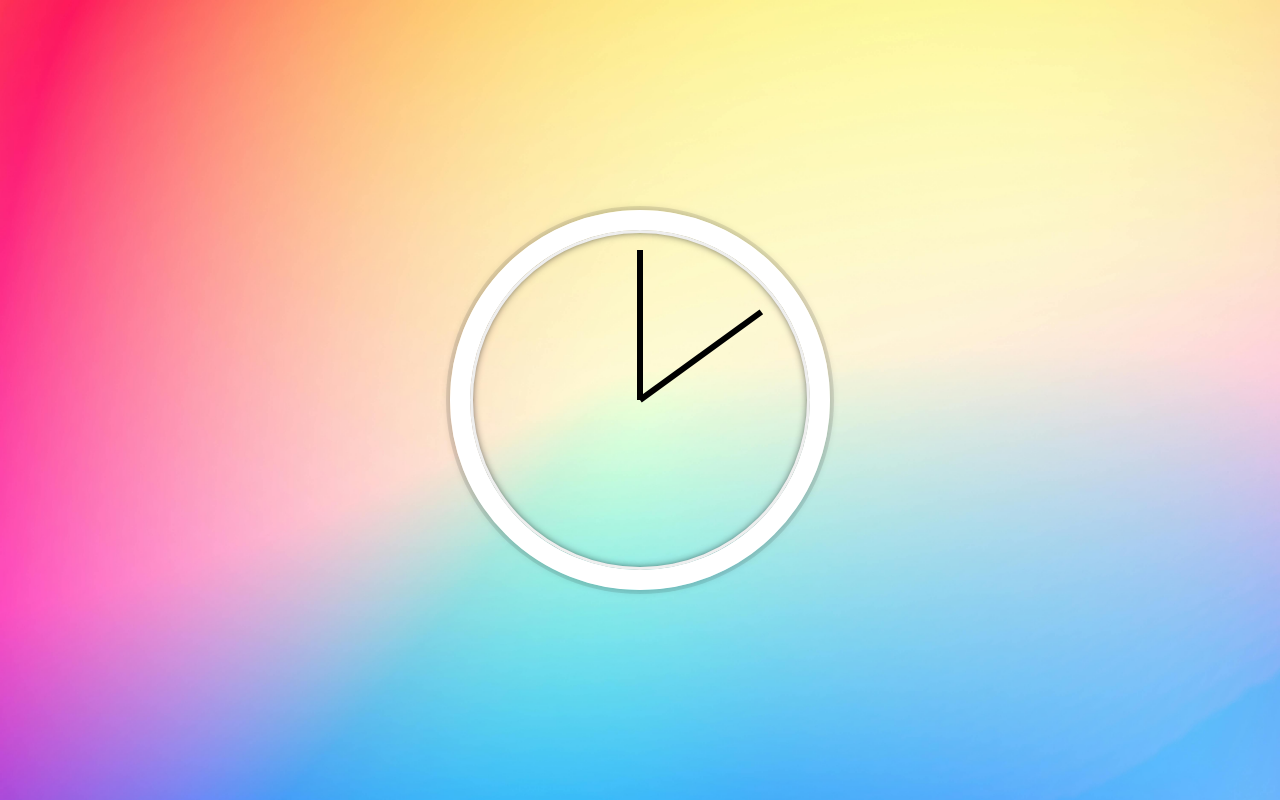
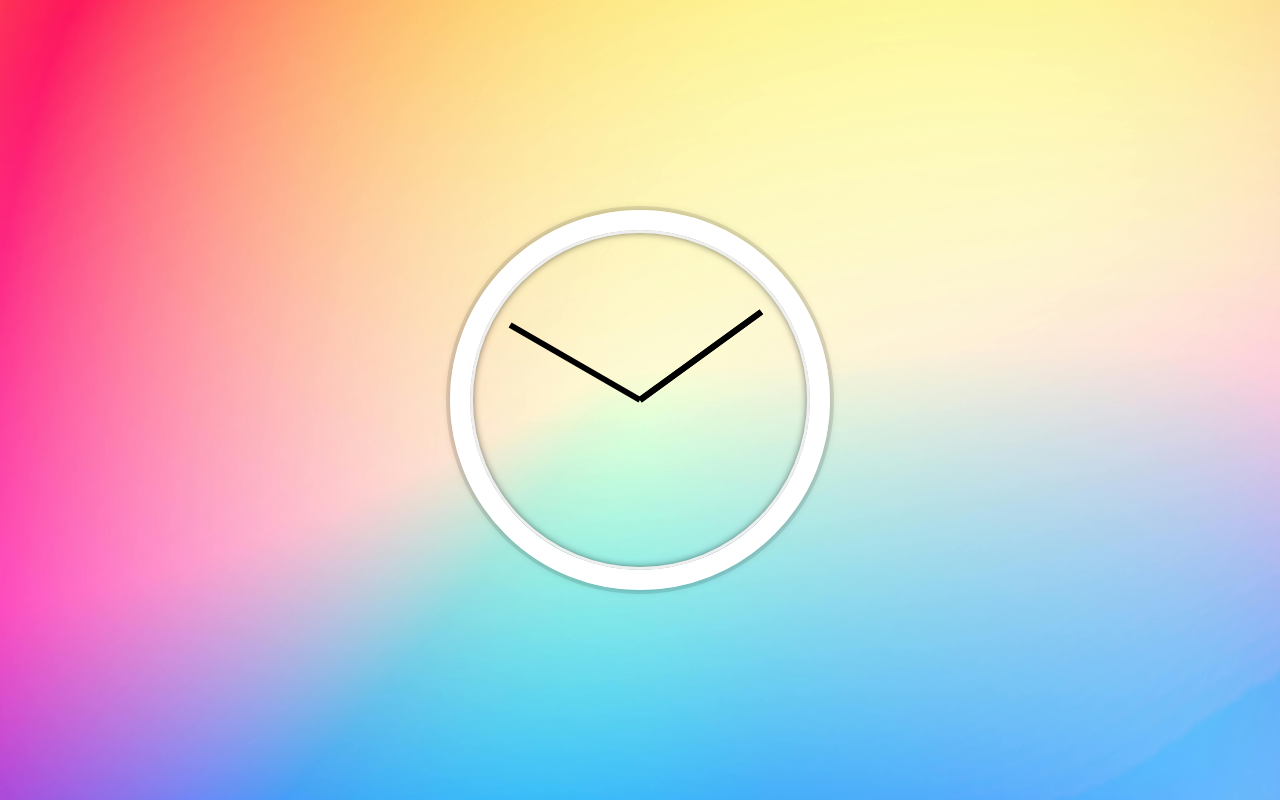
Before and after one commit to tanzim-ikram/JS-Clock, a plain HTML site: page index.html in a window 1280 px wide. Drawn offline with Linux system fonts and the light colour scheme.

Commit message:
Add setDate function
Add minute and hour hand move functionality

```diff
--- a/index.html
+++ b/index.html
@@ -71,17 +71,31 @@
             transition: all 0.05s;
             transition-timing-function: cubic-bezier(0.1, 2.7, 0.58, 1);
         }
+
     </style>
 
     <script>
         const secondHand = document.querySelector(".second-hand");
+        const minsHand = document.querySelector(".min-hand");
+        const hourHand = document.querySelector(".hour-hand");
 
         function setDate(){
             const now = new Date();
+
             const seconds = now.getSeconds();
             const secondsDegrees = ((seconds / 60) * 360) + 90;
             secondHand.style.transform = `rotate(${secondsDegrees}deg)`;
-            console.log(seconds)
+            console.log(seconds);
+
+            const mins = now.getMinutes();
+            const minsDegrees = ((mins / 60) * 360) + 90;
+            minsHand.style.transform = `rotate(${minsDegrees}deg)`;
+            console.log(mins);
+
+            const hour = now.getHours();
+            const hourDegrees = ((hour / 12) * 360) + 90;
+            hourHand.style.transform = `rotate(${hourDegrees}deg)`;
+            console.log(hour);
         }
 
         setInterval(setDate, 1000);
```
